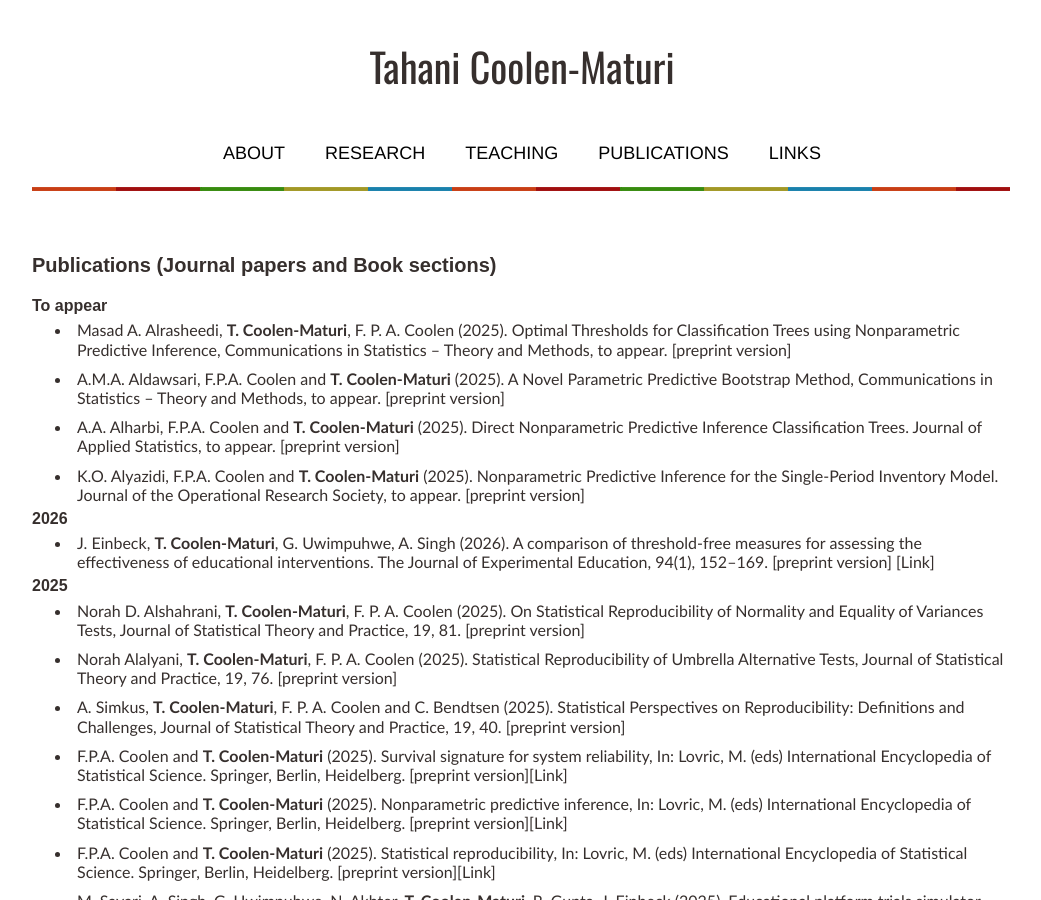
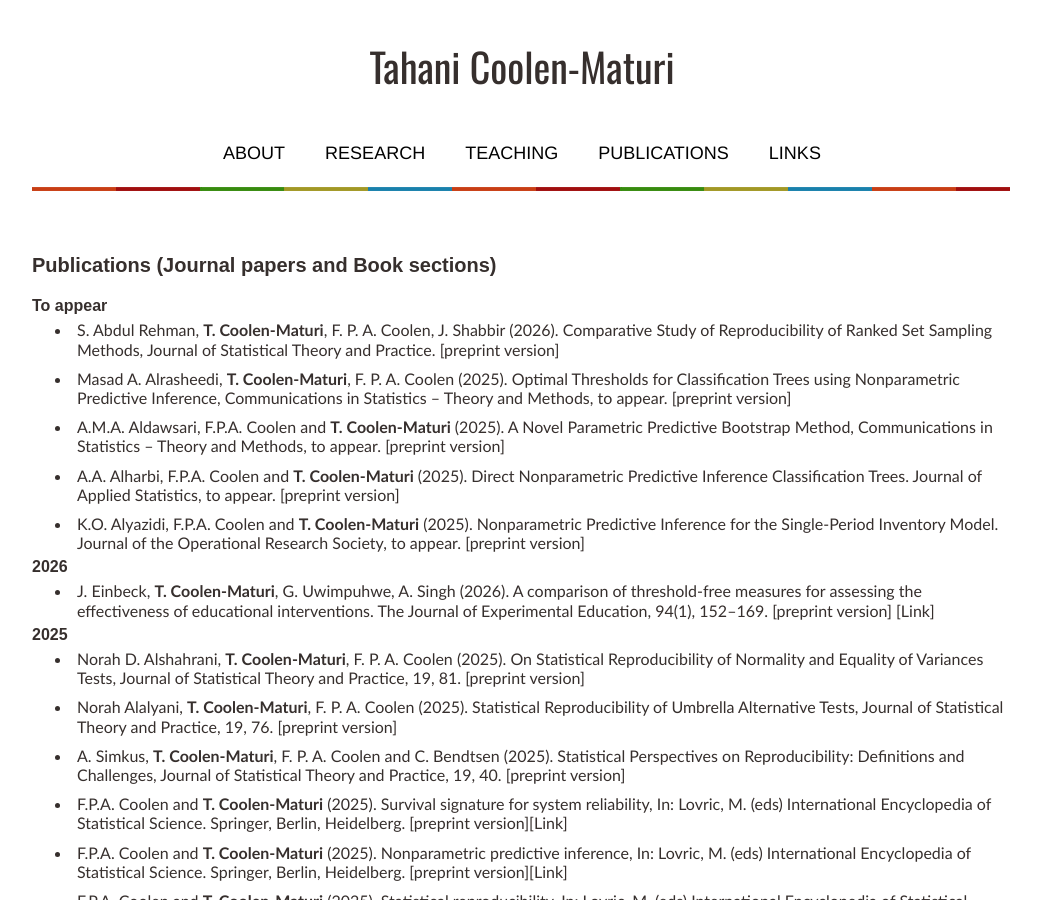
Before and after one commit to tmaturi/tahanimaturi, a Jekyll site: the page built from publications.md, in a window 1280 px wide and 900 px high. Shown: the whole window, without its empty margins (119-1160 px from the left). Built offline with Jekyll 4.4.1, drawn with Linux system fonts in a browser that asks for light colours; our own code applies the rules of GitHub Pages for plain Markdown files.

Commit message:
Update publications.md

```diff
--- a/publications.md
+++ b/publications.md
@@ -9,7 +9,8 @@ title: Publications
 ### To appear
 
 
-
+- S. Abdul Rehman, **T. Coolen-Maturi**, F. P. A. Coolen,  J. Shabbir (2026). Comparative Study of Reproducibility of Ranked Set Sampling Methods,
+Journal of Statistical Theory and Practice. [[preprint version](pdfs/JSTP_Rehman_acc_260129.pdf){:target="_blank"}]
 
 - Masad A. Alrasheedi, **T. Coolen-Maturi**, F. P. A. Coolen (2025). Optimal Thresholds for Classification Trees using Nonparametric Predictive Inference, Communications in Statistics – Theory and Methods, to appear. [[preprint version](pdfs/Masad_Paper_20250430_rev.pdf){:target="_blank"}]
 
```
